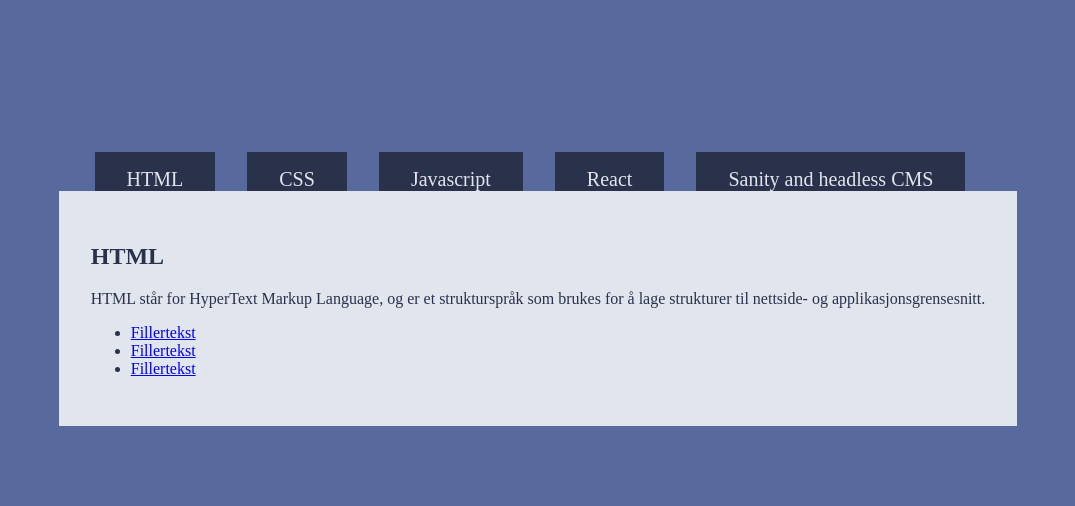
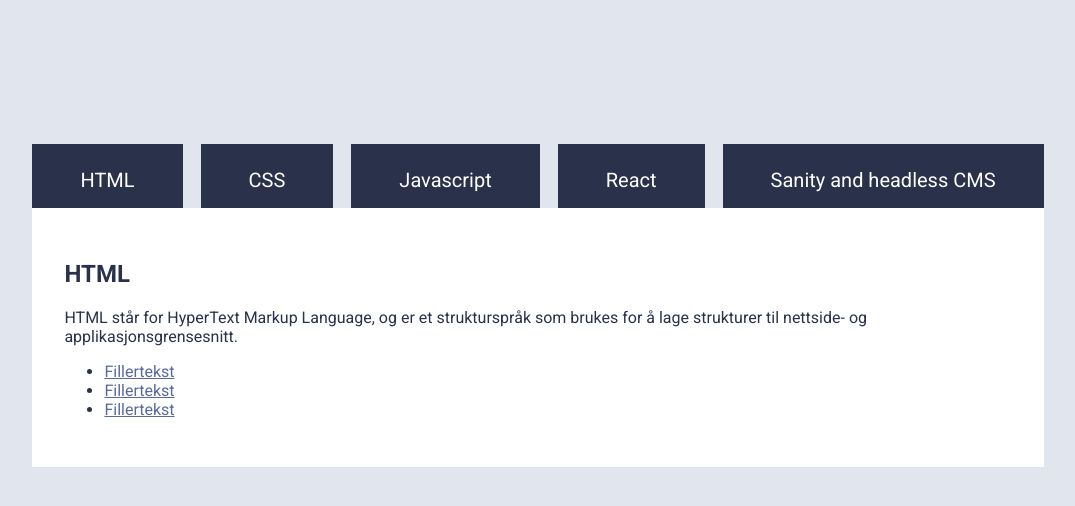
Before and after one commit to JulieAnd3/uin25ak1_resource_layout_andersen, a plain HTML site: page index.html in a window 1280 px wide. Shown: the whole page, without its empty margins (102-1177 px from the left). Drawn offline with Linux system fonts and the light colour scheme.

Commit message:
Ferdig med html og css
Har satt opp alt av html og css for å få utseende. Neste blir å intrigere js.

```diff
--- a/style.css
+++ b/style.css
@@ -1,20 +1,23 @@
+@import url('https://fonts.googleapis.com/css2?family=Roboto:ital,wght@0,100..900;1,100..900&display=swap');
 :root{
     --darkgrey: #2A324B;
     --lightgrey: #58699D;
     --whiteish: #E1E5EE;
+    --white: #ffffff;
 }
 
 body{
-    background-color: var(--lightgrey);
+    background-color: var(--whiteish);
     display:flex;
     flex-direction: column;
     align-items: center;
+    font-family: "roboto";
 
     header{
         margin-top: 10rem;
-        margin-left: 1rem;
-        margin-right: 1rem;
-
+        margin-left: 5rem;
+        margin-right: 5rem;
+        width: 80%;
         nav{
 
             ul{
@@ -26,25 +29,34 @@
                 justify-content: space-between;
                 a{
                     background-color: var(--darkgrey);
-                    color: var(--whiteish);
+                    color: var(--white);
                     text-decoration: none;
-                    padding: 1rem 2rem ;
+                    padding: 1.5rem 3rem ;
                     font-size: 20px;
-                    margin: 1rem;
+
+                    margin: 0 0.5rem;
                 }
+                /*For at de to siste ikke skal dytte seg selv innover*/
                 #htmlSite{
                     margin-left: 0;
+                }
+                #sanityCmsSite{
+                    margin-right: 0;
                 }
             }
         }
     }
     main{
-        margin-left: 1rem;
-        margin-right: 1rem;
+        margin: 1rem 5rem 0 5rem; /*top, right, bottom, left (som en klokke)*/
+        width: 80%;
+
         article{
-            background-color: var(--whiteish);
+            background-color: var(--white);
             color: var(--darkgrey);
             padding: 2rem;
+             a{
+                color: var(--lightgrey);
+             }
         }
     }
 }
```
